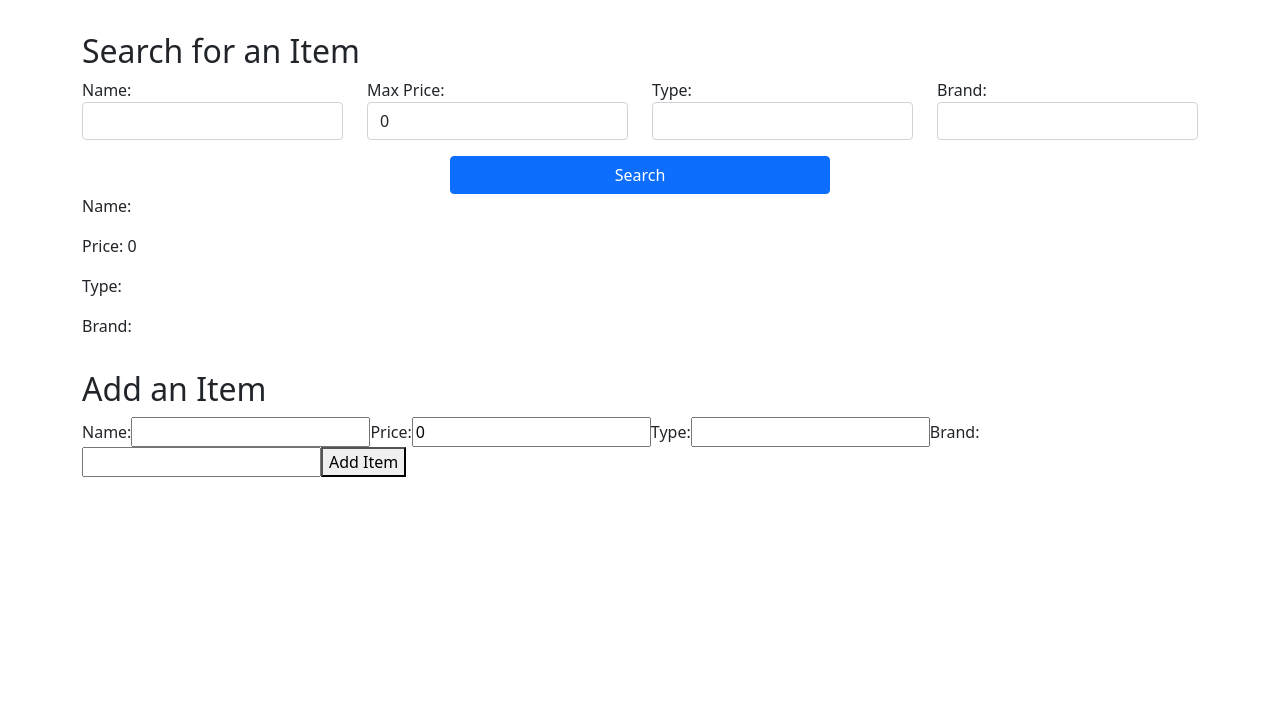
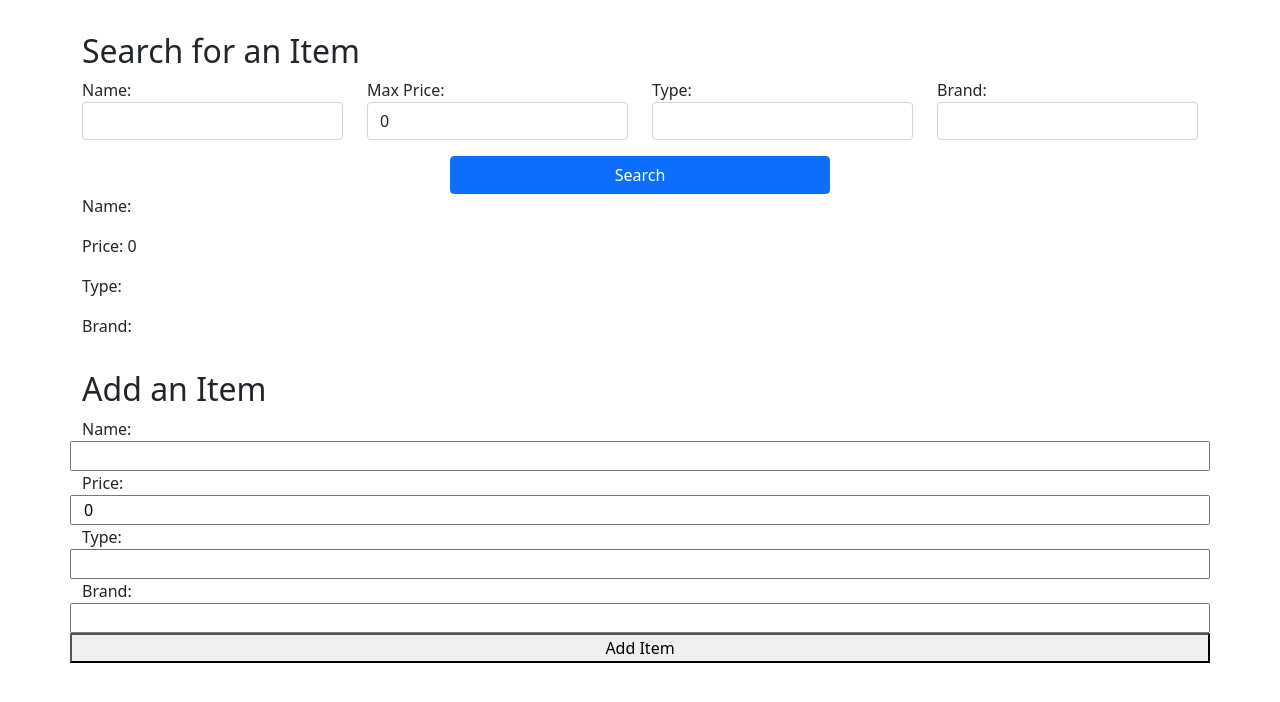
Before and after one commit to ShivaGanapathy/ReactApplication, a React (Create React App) app in the folder inventory/: page / in a window 1280 px wide. Shown: the top 702 px of the page. Built offline with nearby package versions, Linux system fonts and the light colour scheme.

Commit message:
added bootstrap styling to AddItem.js

```diff
--- a/inventory/src/components/AddItem.js
+++ b/inventory/src/components/AddItem.js
@@ -16,9 +16,12 @@ function AddItem(props){
     }
 
     return(
-        <div>
+        <div className="container">
+            <div className="row">
             <h2>Add an Item</h2>
-            <form>
+            </div>
+
+            <div className="row">
                 <label htmlFor="name-field"> Name: </label>
                 <input id="name-field" type="text" value={name} onChange={(e)=>setname(e.target.value)}/>
                 <label htmlFor="price-field"> Price: </label>
@@ -27,9 +30,12 @@ function AddItem(props){
                 <input id="type-field" type="text" value={type} onChange={(e)=>settype(e.target.value)}/>
                 <label htmlFor="brand-field"> Brand: </label>
                 <input id="brand-field" type="text" value={brand} onChange={(e)=>setbrand(e.target.value)}/>
-                <button type="button" onClick={addItemButtonPressed}> Add Item </button>
+            </div>
+            <div className="row">
+            <button type="button" onClick={addItemButtonPressed}> Add Item </button>
+            </div>
 
-            </form>
+
 
 
         </div>
```
